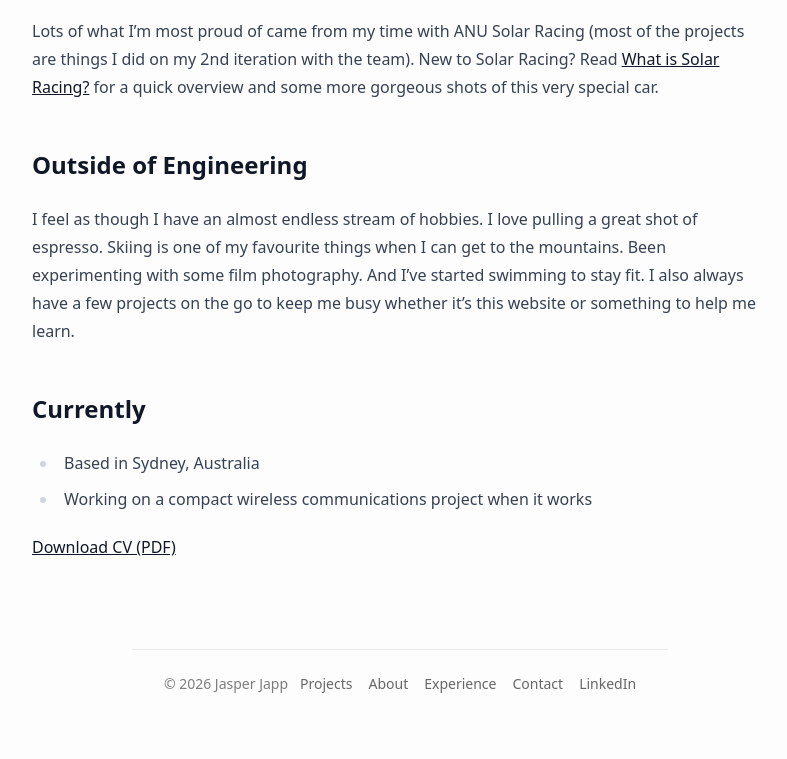
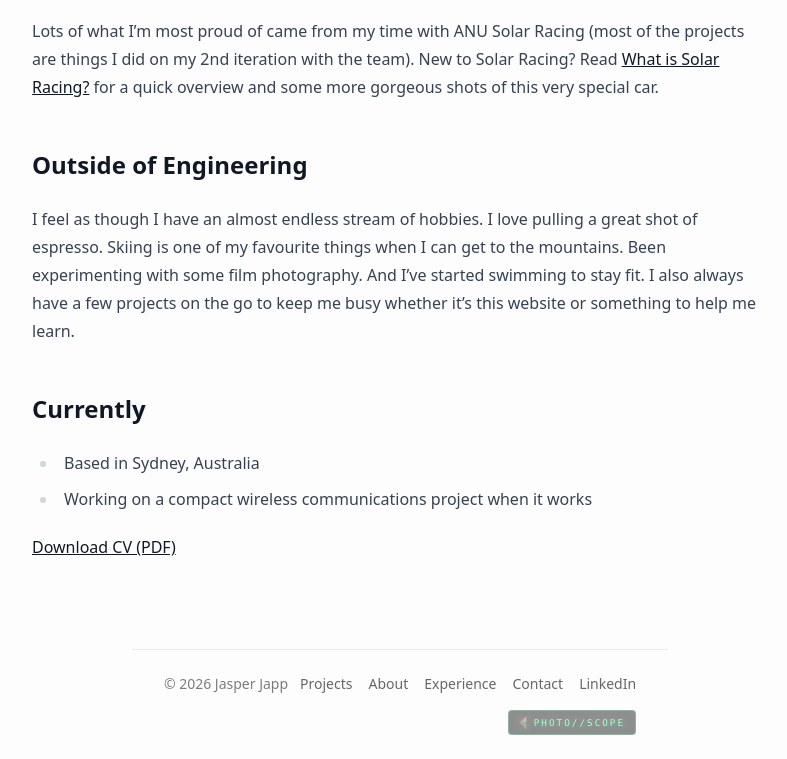
Before and after one commit to J-Jappa/Portfolio, an Astro site: page /about in a window 1280 px wide. Shown: the part 1030-1789 px from the top of the page, without its empty margins (240-1027 px from the left). Before the commit the page ends 1748 px from the top, so only its background shows below. Built offline with nearby package versions, Linux system fonts and the light colour scheme; Astro itself is replaced by a stand-in of ours.

Commit message:
integration

```diff
--- a/src/components/Footer.astro
+++ b/src/components/Footer.astro
@@ -20,5 +20,55 @@ const year = new Date().getFullYear();
         )}
       </nav>
     </div>
+
+    <!-- Quiet terminal-styled link into the photography globe (its own aesthetic). -->
+    <div class="mt-4 flex justify-center sm:justify-end">
+      <a
+        href="/photographyglobe/"
+        data-astro-reload
+        class="scope-link"
+        aria-label="Photography — location scope"
+        title="Photography · location scope"
+      >
+        <img src="/logo.svg" alt="" class="scope-link-mark" width="10" height="18" />
+        <span>PHOTO//SCOPE</span>
+      </a>
+    </div>
   </div>
 </footer>
+
+<style>
+  .scope-link {
+    display: inline-flex;
+    align-items: center;
+    gap: 7px;
+    padding: 4px 10px;
+    border: 1px solid rgba(57, 255, 136, 0.28);
+    border-radius: 4px;
+    background: rgba(5, 11, 8, 0.9);
+    font-family: ui-monospace, SFMono-Regular, Menlo, "Cascadia Code", monospace;
+    font-size: 0.58rem;
+    letter-spacing: 0.22em;
+    text-transform: uppercase;
+    color: #4dff9b;
+    text-decoration: none;
+    text-shadow: 0 0 6px rgba(57, 255, 136, 0.4);
+    opacity: 0.5;
+    transition: opacity 0.25s ease, border-color 0.25s ease, box-shadow 0.25s ease,
+      letter-spacing 0.25s ease;
+  }
+  .scope-link:hover,
+  .scope-link:focus-visible {
+    opacity: 1;
+    border-color: rgba(57, 255, 136, 0.7);
+    box-shadow: 0 0 16px rgba(57, 255, 136, 0.28), inset 0 0 12px rgba(57, 255, 136, 0.06);
+    letter-spacing: 0.26em;
+    outline: none;
+  }
+  .scope-link-mark {
+    display: block;
+    height: 15px;
+    width: auto;
+    filter: drop-shadow(0 0 4px rgba(57, 255, 136, 0.35));
+  }
+</style>
```
Also changed, not shown: .claude/settings.local.json.
